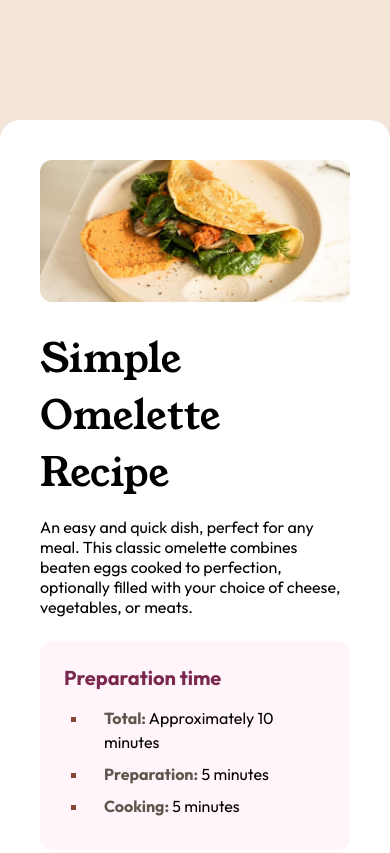
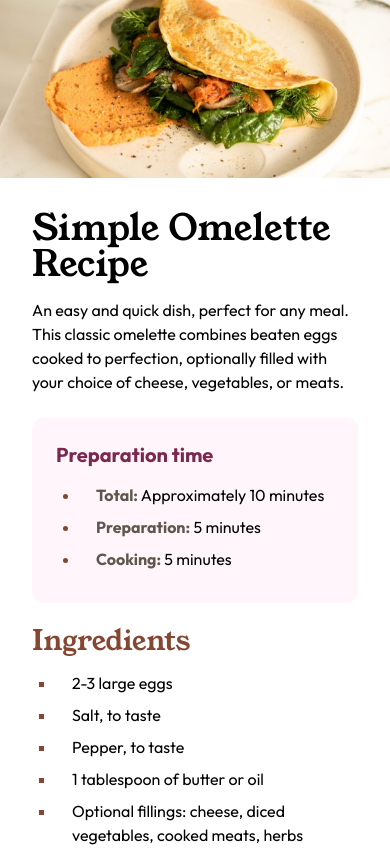
Before and after one commit to boysers/frontend-mentor-recipe-page, a plain HTML site: page index.html in a window 390 px wide. Shown: the top 853 px of the page. Drawn offline with Linux system fonts and the light colour scheme.

Commit message:
feat(styles): added responsive recipe page

```diff
--- a/assets/css/style.css
+++ b/assets/css/style.css
@@ -61,22 +61,25 @@ h1,
 h2 {
   font-family: "Young Serif", serif;
   font-weight: 400;
-  margin-top: 1.5rem;
   margin-bottom: 1rem;
+  line-height: 1;
 }
 
 h1 {
   font-size: 2.5rem;
+  margin-top: 2rem;
 }
 
 h2 {
   font-size: 1.75rem;
   color: var(--color-brown);
+  margin-top: 1.5rem;
 }
 
 p {
   font-size: 1rem;
   margin-bottom: 1.5rem;
+  line-height: 1.5;
 }
 
 strong {
@@ -87,6 +90,7 @@ strong {
 img {
   width: 100%;
   height: auto;
+  display: block;
 }
 
 ul,
@@ -147,4 +151,33 @@ hr {
 
 .card__body {
   margin-top: 1rem;
+  list-style: disc;
 }
+
+@media (max-width: 768px) {
+  body {
+    background-color: transparent;
+  }
+
+  h1 {
+    font-size: 2.25rem;
+  }
+
+  .container {
+    padding-top: 0;
+  }
+
+  .recipe {
+    background-color: transparent;
+    border-radius: 0;
+    max-width: none;
+    padding: 2rem;
+  }
+
+  .recipe__picture {
+    border-radius: 0;
+    margin-top: -2.5rem;
+    margin: -2.5rem -2.5rem 0;
+    width: calc(100% + 5rem);
+  }
+}
```
